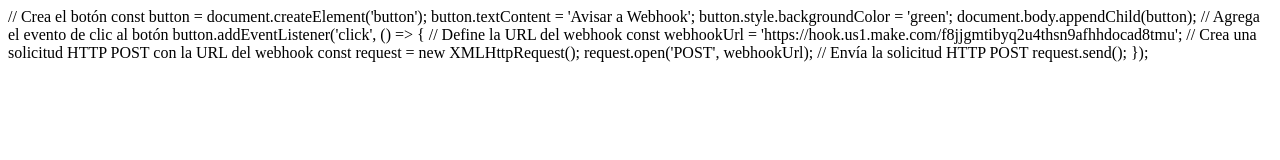
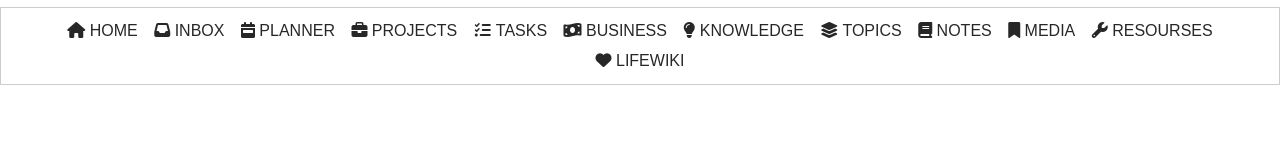
Before and after one commit to Juanif21/notion_widgets, a plain HTML site: page index.html in a window 1280 px wide. Drawn offline with Linux system fonts and the light colour scheme.

Commit message:
Update index.html

```diff
--- a/index.html
+++ b/index.html
@@ -1,18 +1,122 @@
-// Crea el botón
-const button = document.createElement('button');
-button.textContent = 'Avisar a Webhook';
-button.style.backgroundColor = 'green';
-document.body.appendChild(button);
+<!DOCTYPE html>
+<html>
 
-// Agrega el evento de clic al botón
-button.addEventListener('click', () => {
-  // Define la URL del webhook
-  const webhookUrl = 'https://hook.us1.make.com/f8jjgmtibyq2u4thsn9afhhdocad8tmu';
+<head>
 
-  // Crea una solicitud HTTP POST con la URL del webhook
-  const request = new XMLHttpRequest();
-  request.open('POST', webhookUrl);
+	<!-- Font Awesome -->
+	<link rel="stylesheet" href="https://cdnjs.cloudflare.com/ajax/libs/font-awesome/6.2.0/css/all.min.css">
 
-  // Envía la solicitud HTTP POST
-  request.send();
-});
+	<!-- Google Font -->
+
+	<link rel="preconnect" href="https://fonts.googleapis.com">
+	<link rel="preconnect" href="https://fonts.gstatic.com" crossorigin>
+	<link href="https://fonts.googleapis.com/css2?family=Lato:wght@700&display=swap" rel="stylesheet">
+
+	<!-------->
+
+	<style>
+		* {
+			margin: 0;
+			padding: 0;
+			-webkit-box-sizing: border-box;
+			box-sizing: border-box;
+		}
+
+
+		.navMenu {
+			font-family: 'Advent Pro', sans-serif;
+			padding: 8px;
+			text-align: center;
+			margin: 7px auto;
+			width: fit-content;
+		}
+
+		.navMenu a {
+			color: #272727;
+			text-decoration: none;
+			text-transform: uppercase;
+			display: inline-block;
+			padding: 6px;
+		}
+
+		.background {
+			background-color: #ece5f0;
+		}
+
+		.border {
+			border: 1px solid #cccccc;
+
+		}
+
+		.navMenu a:hover {
+
+			color: #d09c0b;
+		}
+	</style>
+</head>
+
+<body>
+
+	<nav class="navMenu  border">
+		<a id="home" onclick="navigate(this.id)" href="#"> <i class="fa-solid fa-house"></i> Home</a>
+		<a id="inbox" onclick="navigate(this.id)" href="#"> <i class="fa-solid fa-inbox"></i> Inbox</a>
+		<a id="week" onclick="navigate(this.id)" href="#"> <i class="fa-solid fa-calendar-week"></i> Planner</a>
+		<a id="projects" onclick="navigate(this.id)" href="#"> <i class="fa-solid fa-briefcase"></i> Projects</a>
+		<a id="tasks" onclick="navigate(this.id)" href="#"> <i class="fa-solid fa-list-check"></i> Tasks</a>
+		<a id="business" onclick="navigate(this.id)" href="#"> <i class="fa-solid fa-money-bill-wave"></i> Business</a>
+		<a id="knowledge" onclick="navigate(this.id)" href="#"> <i class="fa-solid fa-lightbulb"></i> Knowledge</a>
+		<a id="topics" onclick="navigate(this.id)" href="#"> <i class="fa-solid fa-layer-group"></i> Topics</a>
+		<a id="notes" onclick="navigate(this.id)" href="#"> <i class="fa-solid fa-book"></i> Notes</a>
+		<a id="media" onclick="navigate(this.id)" href="#"> <i class="fa-solid fa-bookmark"></i> Media</a>
+		<a id="resourses" onclick="navigate(this.id)" href="#"> <i class="fa-solid fa-wrench"></i> Resourses</a>
+		<a id="lifewiki" onclick="navigate(this.id)" href="#"> <i class="fa-solid fa-heart"></i> Lifewiki</a>
+
+
+
+	</nav>
+
+
+	<script>
+
+		let direction = "horizontal";
+		if (direction === "vertical") {
+			document.head.insertAdjacentHTML("beforeend", `<style>.navMenu a {display: block; text-align:left; margin:7px} i{width:15px; margin-right:5px} .navMenu{margin:3px}</style>`)
+		}
+
+
+		function navigate(id) {
+
+			if (id == 'home')
+				window.open("https://example.com", '_blank').focus();
+			else if (id == "inbox")
+				window.open("https://example.com", '_blank').focus();
+			else if (id == "week")
+				window.open("https://example.com", '_blank').focus();
+			else if (id == "month")
+				window.open("https://example.com", '_blank').focus();
+			else if (id == "projects")
+				window.open("https://example.com", '_blank').focus();
+			else if (id == "business")
+				window.open("https://example.com", '_blank').focus();
+			else if (id == "tasks")
+				window.open("https://example.com", '_blank').focus();
+			else if (id == "knowledge")
+				window.open("https://example.com", '_blank').focus();
+			else if (id == "topics")
+				window.open("https://example.com", '_blank').focus();
+			else if (id == "notes")
+				window.open("https://example.com", '_blank').focus();
+			else if (id == "media")
+				window.open("https://example.com", '_blank').focus();
+			else if (id == "resourses")
+				window.open("https://example.com3", '_blank').focus();
+			else if (id == "lifewiki")
+				window.open("https://example.com", '_blank').focus();
+
+		}
+	</script>
+
+
+</body>
+
+</html>
```
